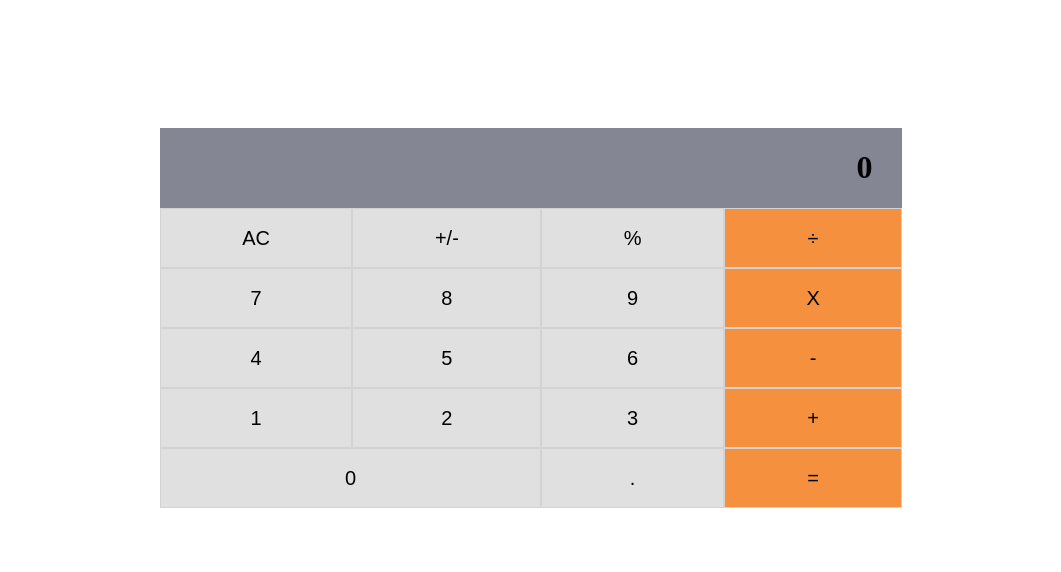
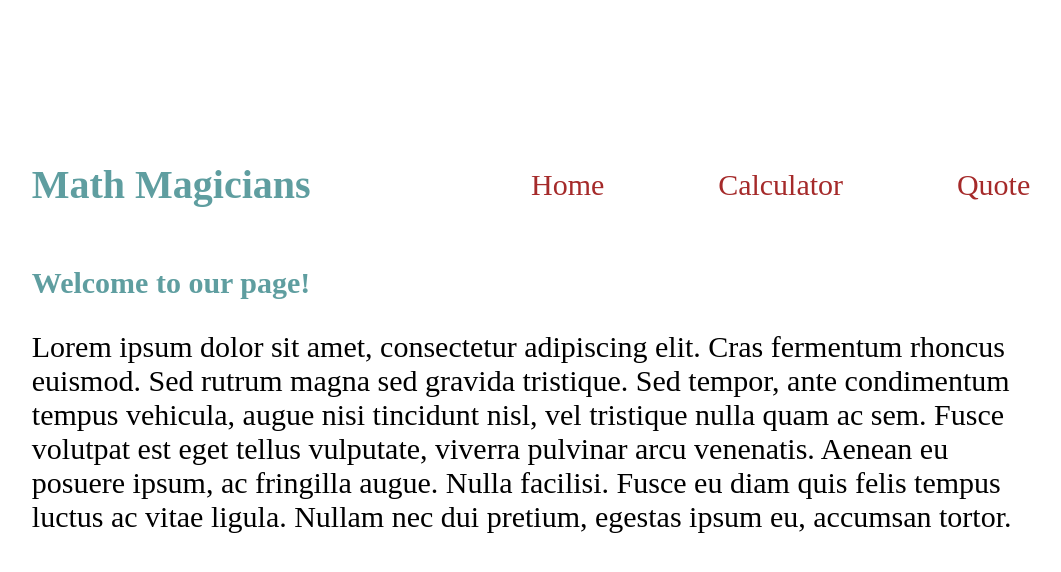
Before and after one commit to ekenecf/math-magician, a React (Create React App) app: page / in a window 1280 px wide. Shown: the top 572 px of the page, without its empty margins (109-1170 px from the left). Built offline with nearby package versions, Linux system fonts and the light colour scheme.

Commit message:
Make single page application using Routes

```diff
--- a/package.json
+++ b/package.json
@@ -9,6 +9,7 @@
     "big.js": "^6.1.1",
     "react": "^18.1.0",
     "react-dom": "^18.1.0",
+    "react-router-dom": "^6.3.0",
     "react-scripts": "5.0.1",
     "web-vitals": "^2.1.4"
   },
--- a/src/App.js
+++ b/src/App.js
@@ -1,15 +1,23 @@
 import React from 'react';
+import { BrowserRouter as Router, Route, Routes } from 'react-router-dom';
 import Calculator from './components/Calculator';
+import Quotes from './components/quotes';
+import NavBar from './components/nav';
+import Home from './components/Home';
 
-class RenderCalculator extends React.Component {
-  constructor(props) {
-    super(props);
-    this.state = {};
-  }
-
+class RenderCalculator extends React.PureComponent {
   render() {
     return (
-      <Calculator />
+      <>
+        <Router>
+          <NavBar />
+          <Routes>
+            <Route path="/calculator" element={<Calculator />} />
+            <Route path="/quotes" element={<Quotes />} />
+            <Route path="/" element={<Home />} />
+          </Routes>
+        </Router>
+      </>
     );
   }
 }
--- /dev/null
+++ b/src/components/Addedtocalculator.js
@@ -0,0 +1,7 @@
+import React from 'react';
+
+export default function Addedtocalculator() {
+  return (
+    <p>Let&apos;s do some maths</p>
+  );
+}
--- a/src/components/Calculator.js
+++ b/src/components/Calculator.js
@@ -1,6 +1,7 @@
 import React, { useState } from 'react';
 import './index.css';
 import calculate from '../logic/calculate';
+import Addedtocalculator from './Addedtocalculator';
 
 const Calculator = () => {
   const [maths, setMaths] = useState({
@@ -22,6 +23,7 @@ const Calculator = () => {
 
   return (
     <div className="mainContainer">
+      <Addedtocalculator />
       <div className="displayResult">
         <h1>
           {total}
--- /dev/null
+++ b/src/components/Home.js
@@ -0,0 +1,21 @@
+import React from 'react';
+import './home.css';
+
+export default function Home() {
+  return (
+    <div className="homeparagraph">
+      <h2>Welcome to our page!</h2>
+      <p>
+        Lorem ipsum dolor sit amet, consectetur adipiscing elit. Cras fermentum rhoncus euismod.
+        Sed rutrum magna sed gravida tristique. Sed tempor, ante condimentum tempus vehicula, augue
+        nisi tincidunt nisl, vel tristique nulla quam ac sem.
+        Fusce volutpat est eget tellus vulputate,
+        viverra pulvinar arcu venenatis. Aenean eu posuere ipsum,
+        ac fringilla augue. Nulla facilisi.
+        Fusce eu diam quis felis tempus luctus ac vitae ligula.
+        Nullam nec dui pretium, egestas ipsum eu,
+        accumsan tortor.
+      </p>
+    </div>
+  );
+}
--- /dev/null
+++ b/src/components/home.css
@@ -0,0 +1,22 @@
+.homeparagraph {
+  padding: 5%;
+}
+
+.homeparagraph p {
+  font-size: 20px;
+}
+
+@media screen and (min-width: 768px) {
+  .homeparagraph {
+    padding: 0;
+  }
+
+  .homeparagraph h2 {
+    text-align: start;
+    font-size: 30px;
+  }
+
+  .homeparagraph p {
+    font-size: 30px;
+  }
+}
--- a/src/components/index.css
+++ b/src/components/index.css
@@ -9,7 +9,11 @@ body {
   flex-direction: column;
   align-items: center;
   justify-content: center;
-  margin-top: 20%;
+  margin-top: 5%;
+}
+
+.mainContainer p {
+  font-size: 30px;
 }
 
 .displayResult {
@@ -60,4 +64,8 @@ body {
   .mainContainer {
     margin: 0;
   }
+
+  .mainContainer p {
+    font-size: 35px;
+  }
 }
--- /dev/null
+++ b/src/components/nav.css
@@ -0,0 +1,47 @@
+.navigation {
+  display: flex;
+  flex-direction: column;
+  padding-inline: 10%;
+}
+
+h2 {
+  text-align: center;
+  color: cadetblue;
+}
+
+.nav-links {
+  display: flex;
+  justify-content: space-between;
+}
+
+.nav-links a {
+  font-size: 25px;
+  text-decoration: none;
+  color: brown;
+}
+
+@media screen and (min-width: 768px) {
+  #root {
+    padding-inline: 11%;
+    padding-top: 10%;
+  }
+
+  .navigation {
+    flex-direction: row;
+    justify-content: space-between;
+    padding-inline: 0;
+    align-items: center;
+  }
+
+  .navigation h2 {
+    font-size: 40px;
+  }
+
+  .nav-links {
+    width: 50%;
+  }
+
+  .nav-links a {
+    font-size: 30px;
+  }
+}
--- /dev/null
+++ b/src/components/nav.js
@@ -0,0 +1,19 @@
+import React from 'react';
+import { Link } from 'react-router-dom';
+import './nav.css';
+
+class NavBar extends React.PureComponent {
+  render() {
+    return (
+      <header className="navigation">
+        <h2>Math Magicians</h2>
+        <nav className="nav-links">
+          <Link to="/">Home</Link>
+          <Link to="/calculator">Calculator</Link>
+          <Link to="/quotes">Quote</Link>
+        </nav>
+      </header>
+    );
+  }
+}
+export default NavBar;
--- /dev/null
+++ b/src/components/quotes.css
@@ -0,0 +1,4 @@
+main p {
+  padding-inline: 5%;
+  font-size: 23px;
+}
--- /dev/null
+++ b/src/components/quotes.js
@@ -0,0 +1,16 @@
+import React from 'react';
+import './quotes.css';
+
+function Quotes() {
+  return (
+    <>
+      <main>
+        <p>
+          Mathematics is not about numbers, equations, computations
+          or algorithms: It is about understanding. - Willaim Paul, Thurston
+        </p>
+      </main>
+    </>
+  );
+}
+export default Quotes;
```
Also changed, not shown: 1 other file (tests, documents, lock files or other folders).
